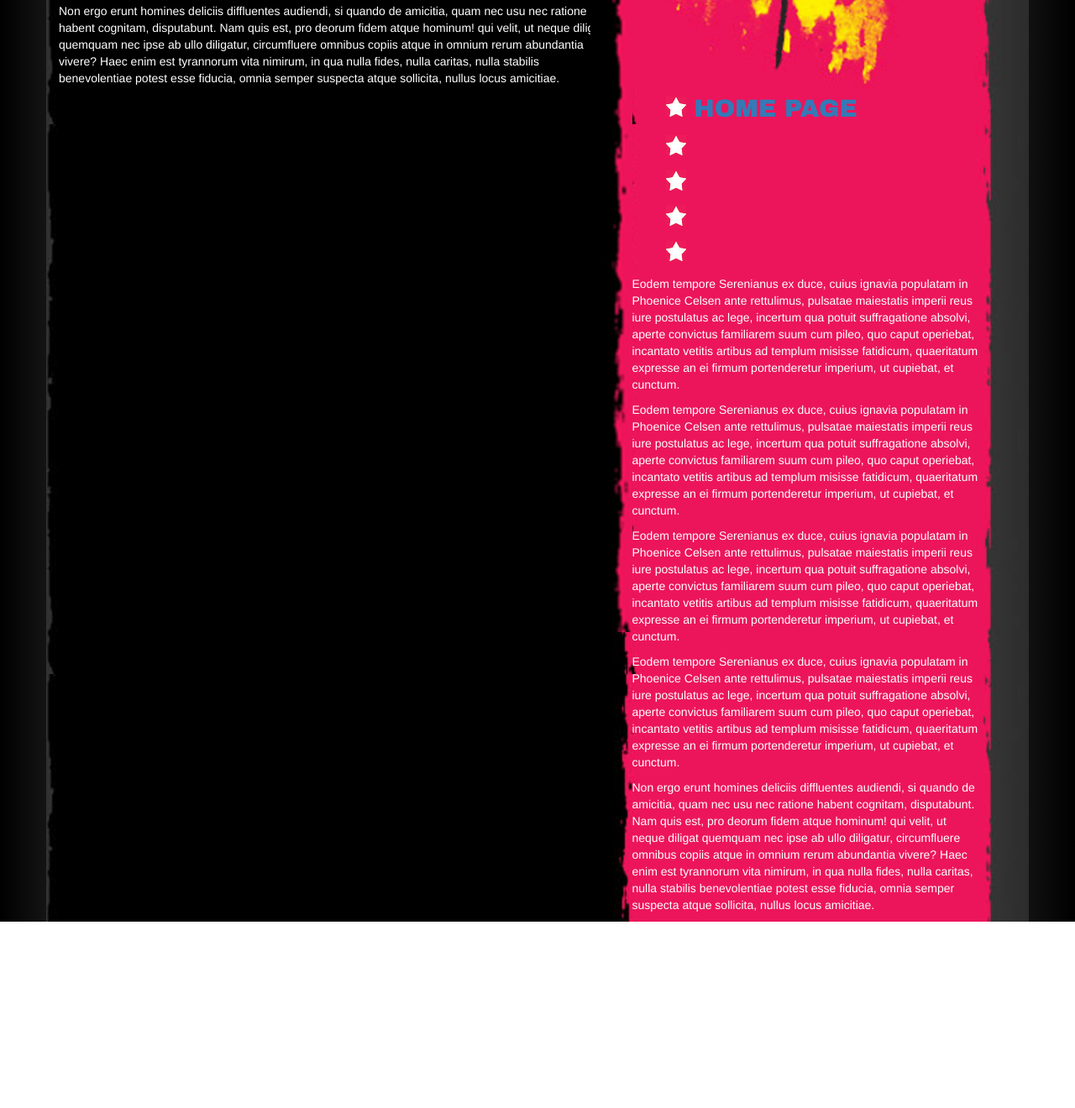
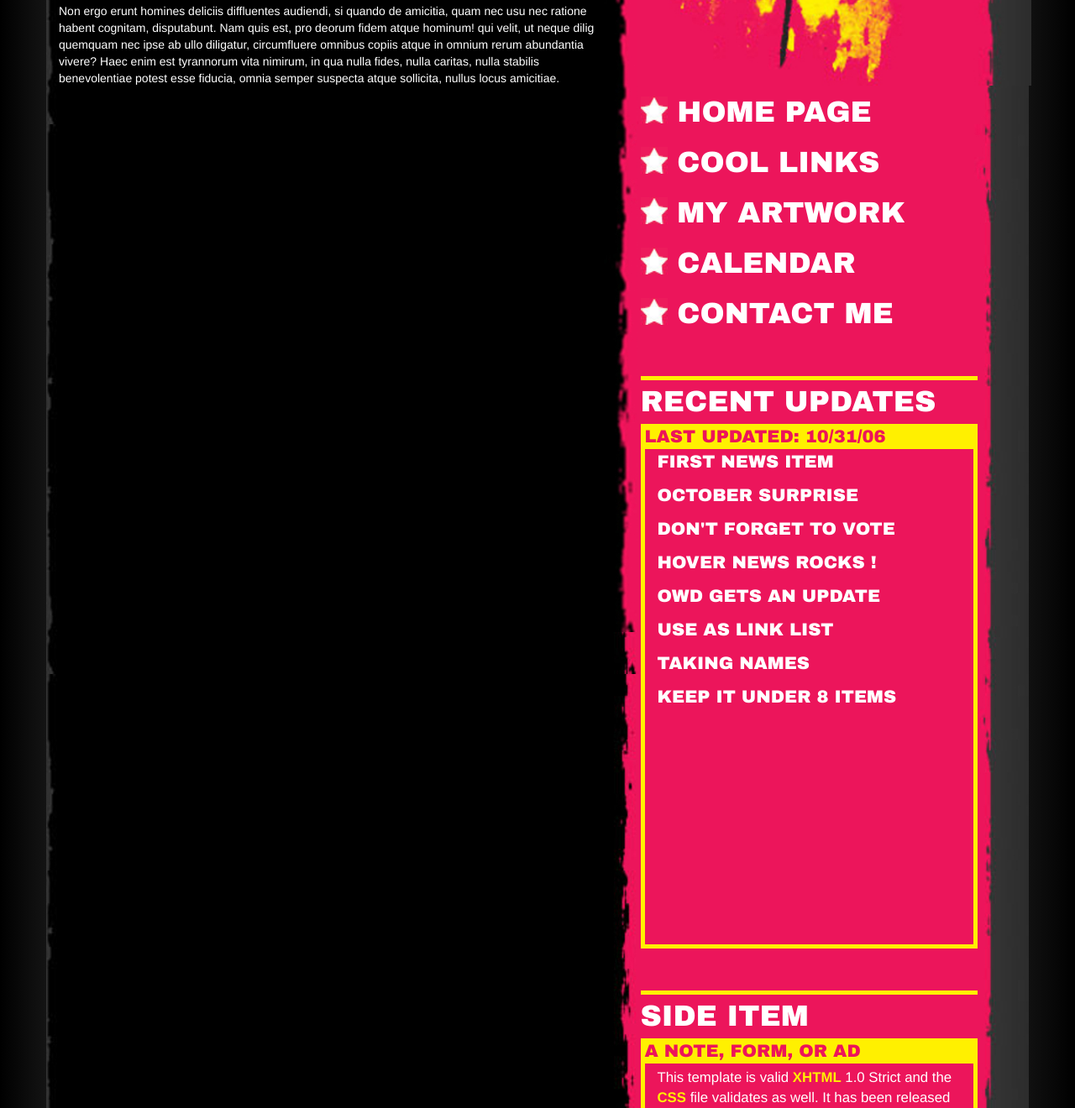
Before and after one commit to thmeme/maquette_CSS, a plain HTML site: page index.html in a window 1280 px wide. Shown: the part 507-1827 px from the top of the page at 84% size. Before the commit the page ends 1605 px from the top, so only its background shows below. Drawn offline with nearby package versions, Linux system fonts and the light colour scheme; a web font is replaced by a local one.

Commit message:
col gauche ok

```diff
--- a/index.html
+++ b/index.html
@@ -56,24 +56,38 @@
                     </div>
                 </div>
                 <div class="col-gauche">
-                  <ul class="liste-menu">
-                    <li><img src="img/star1.jpg" alt="étoile" class="étoile"> <a href="#"> HOME PAGE</a></li>
-                    <li><img src="img/star1.jpg" alt="étoile"></li>
-                    <li><img src="img/star1.jpg" alt="étoile"></li>
-                    <li><img src="img/star1.jpg" alt="étoile"></li>
-                    <li><img src="img/star1.jpg" alt="étoile"></li>
-                  </ul>
-                    <p>Eodem tempore Serenianus ex duce, cuius ignavia populatam in Phoenice Celsen ante rettulimus, pulsatae maiestatis imperii reus iure postulatus ac lege, incertum qua potuit suffragatione absolvi, aperte convictus familiarem suum cum
-                        pileo, quo caput operiebat, incantato vetitis artibus ad templum misisse fatidicum, quaeritatum expresse an ei firmum portenderetur imperium, ut cupiebat, et cunctum.</p>
-                    <p>Eodem tempore Serenianus ex duce, cuius ignavia populatam in Phoenice Celsen ante rettulimus, pulsatae maiestatis imperii reus iure postulatus ac lege, incertum qua potuit suffragatione absolvi, aperte convictus familiarem suum cum
-                        pileo, quo caput operiebat, incantato vetitis artibus ad templum misisse fatidicum, quaeritatum expresse an ei firmum portenderetur imperium, ut cupiebat, et cunctum.</p>
-                    <p>Eodem tempore Serenianus ex duce, cuius ignavia populatam in Phoenice Celsen ante rettulimus, pulsatae maiestatis imperii reus iure postulatus ac lege, incertum qua potuit suffragatione absolvi, aperte convictus familiarem suum cum
-                        pileo, quo caput operiebat, incantato vetitis artibus ad templum misisse fatidicum, quaeritatum expresse an ei firmum portenderetur imperium, ut cupiebat, et cunctum.</p>
-                    <p>Eodem tempore Serenianus ex duce, cuius ignavia populatam in Phoenice Celsen ante rettulimus, pulsatae maiestatis imperii reus iure postulatus ac lege, incertum qua potuit suffragatione absolvi, aperte convictus familiarem suum cum
-                        pileo, quo caput operiebat, incantato vetitis artibus ad templum misisse fatidicum, quaeritatum expresse an ei firmum portenderetur imperium, ut cupiebat, et cunctum.</p>
-                    <p>Non ergo erunt homines deliciis diffluentes audiendi, si quando de amicitia, quam nec usu nec ratione habent cognitam, disputabunt. Nam quis est, pro deorum fidem atque hominum! qui velit, ut neque diligat quemquam nec ipse ab ullo
-                        diligatur, circumfluere omnibus copiis atque in omnium rerum abundantia vivere? Haec enim est tyrannorum vita nimirum, in qua nulla fides, nulla caritas, nulla stabilis benevolentiae potest esse fiducia, omnia semper suspecta atque
-                        sollicita, nullus locus amicitiae.</p>
+                    <div class="liste-menu">
+                        <p><img src="img/star1.jpg" alt="étoile" class="étoile"><a href="#">  HOME PAGE</a></p>
+                        <p><img src="img/star1.jpg" alt="étoile" class="étoile"><a href="#">  COOL LINKS</a></p>
+                        <p><img src="img/star1.jpg" alt="étoile" class="étoile"><a href="#">  MY ARTWORK</a></p>
+                        <p><img src="img/star1.jpg" alt="étoile" class="étoile"><a href="#">  CALENDAR</a></p>
+                        <p><img src="img/star1.jpg" alt="étoile" class="étoile"><a href="#">  CONTACT ME</a></p>
+                    </div>
+                    <div class="recent-updates">
+                        <p>RECENT UPDATES</p>
+                    </div>
+                    <div class="updated">
+                        <p>LAST UPDATED: 10/31/06</p>
+                    </div>
+                    <div class="detail-updated">
+                        <p>FIRST NEWS ITEM</p>
+                        <p>OCTOBER SURPRISE</p>
+                        <p>DON'T FORGET TO VOTE</p>
+                        <p>HOVER NEWS ROCKS !</p>
+                        <p>OWD GETS AN UPDATE</p>
+                        <p>USE AS LINK LIST</p>
+                        <p>TAKING NAMES</p>
+                        <p>KEEP IT UNDER 8 ITEMS</p>
+                    </div>
+                    <div class="recent-updates">
+                        <p>SIDE ITEM</p>
+                    </div>
+                    <div class="updated">
+                        <p>A NOTE, FORM, OR AD</p>
+                    </div>
+                    <div class="detail-note">
+                        <p>This template is valid <span class="jaune">XHTML</span> 1.0 Strict and the <span class="jaune">CSS</span> file validates as well. It has been released under the Creative Commons Attribution v2.5 licence. If you use this template, please keep a link to me on the site. Thank you.</p>
+                    </div>
                 </div>
             </div>
         </div>
--- a/stylesheet.css
+++ b/stylesheet.css
@@ -19,11 +19,12 @@ body {
     width: 470px;
     position: absolute;
     z-index: 1;
+    height: 609px;
 }
 
 .bordure-logo {
     float: left;
-    margin-left: -50px;
+    margin-left: -45px;
 }
 
 .middle {
@@ -33,6 +34,7 @@ body {
 .col-gauche {
     padding-right: 10%;
     margin-top: 615px;
+    margin-left: 10px;
 }
 
 .titre-texte {
@@ -58,12 +60,73 @@ body {
     position: relative;
     z-index: 10;
 }
+
 .liste-menu {
-list-style:none;
-font-family: 'Arial Black', arial;
-font-size: 2.1em;
+    list-style: none;
+    font-family: 'Arial Black', arial;
+    font-size: 2.5em;
+}
 
+.étoile {
+    vertical-align: -2px;
+    width: 8%;
 }
-.étoile {
-      vertical-align: 0;
+
+a {
+    text-decoration: none;
+    color: white;
 }
+
+a:hover {
+    text-decoration: none;
+    color: white;
+}
+
+.recent-updates {
+    font-family: 'Arial Black', arial;
+    font-size: 2.5em;
+    border-top-color: #fff000;
+    border-top-style: solid;
+    border-top-width: 5px;
+    margin-top: 50px;
+}
+
+.updated {
+    font-family: 'Arial Black', arial;
+    font-size: 1.5em;
+    background-color: #fff000;
+    color: #ed145a;
+    padding-left: 5px;
+}
+
+.detail-updated {
+    font-family: 'Arial Black', arial;
+    font-size: 1.5em;
+    border-color: #fff000;
+    border-style: solid;
+    border-width: 5px;
+    padding-left: 15px;
+    height: 600px;
+}
+
+.updated p {
+    margin-bottom: -5px;
+}
+
+.recent-updates p {
+    margin-bottom: 2px;
+}
+
+.detail-note {
+    font-size: 1.2em;
+    border-color: #fff000;
+    border-style: solid;
+    border-width: 5px;
+    padding-left: 15px;
+    padding-top: 5px;
+}
+
+.jaune {
+    color: #fff000;
+    font-weight: 600;
+}
```
